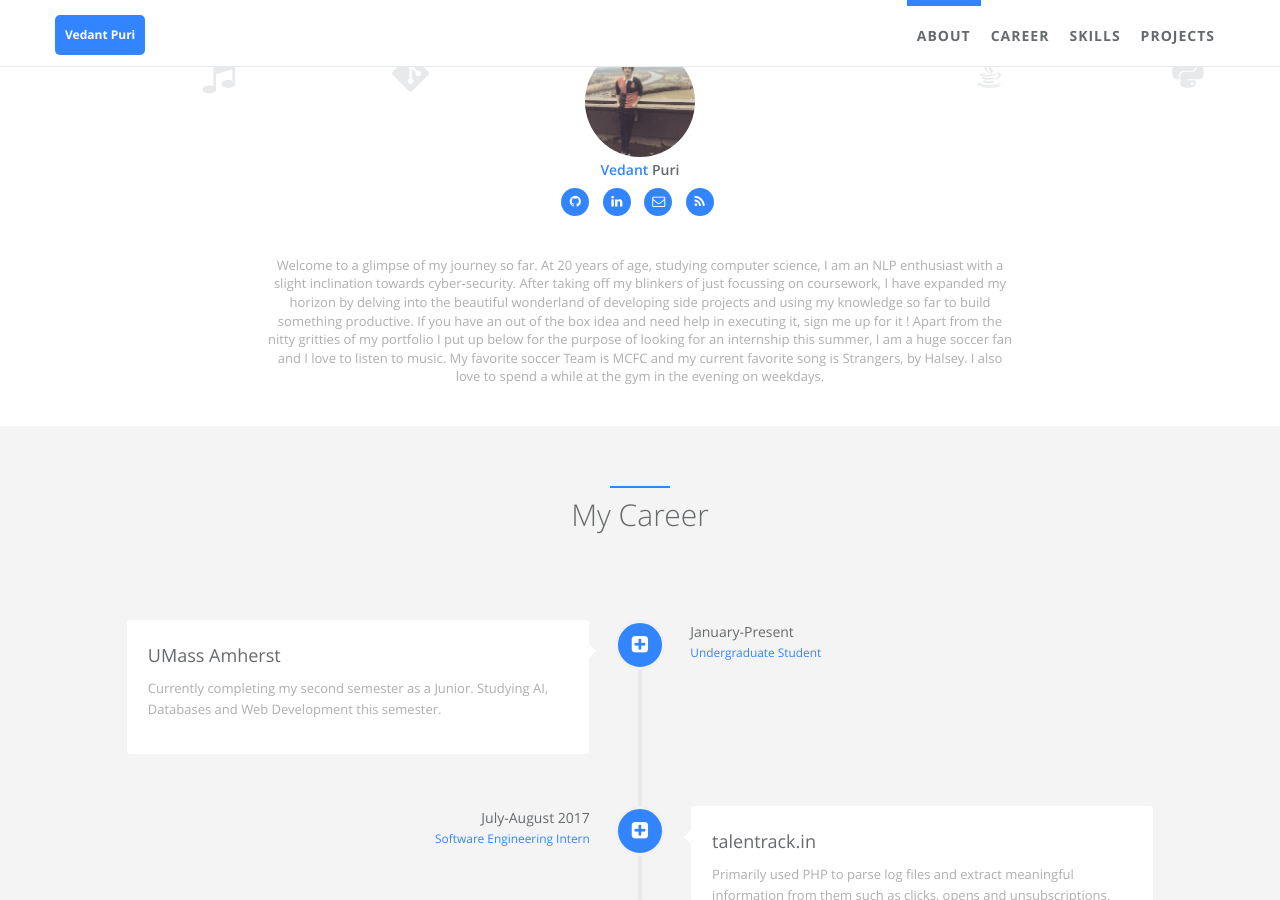
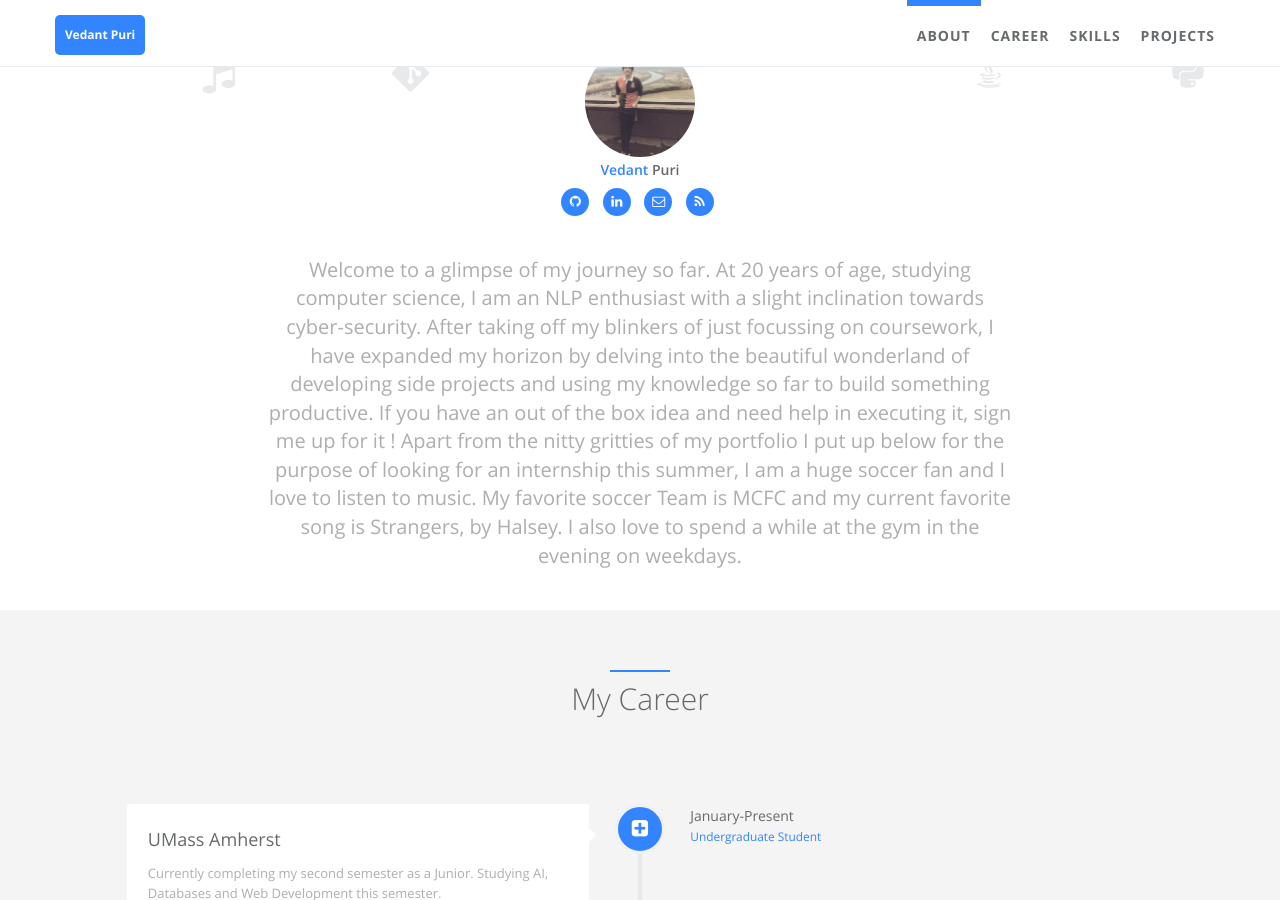
Before and after one commit to vedantpuri/vedantpuri.github.io, a Jekyll site: the page built from index.html, in a window 1280 px wide and 900 px high, scrolled down 569 px. Built offline with Jekyll 4.4.1, drawn with Linux system fonts in a browser that asks for light colours.

Commit message:
Modify nlu logo + tweak about.html

```diff
--- a/_data/index/projects.yml
+++ b/_data/index/projects.yml
@@ -5,7 +5,7 @@
   i18n: jalpc
   gh_user: mayankk2308
   repo: natural-language-unix
-  img: /static/assets/img/landing/nlu.jpg
+  img: /static/assets/img/landing/nlu.png
   desc: This program allows users to automate seemingly tedious and multi-step processes through the application of Unix commands using natural language.
 
 - name: Emoji Prediction
--- a/_includes/sections/about.html
+++ b/_includes/sections/about.html
@@ -58,7 +58,7 @@
     </div>
     <div class="row">
         <div class="col-lg-8 col-lg-offset-2 text-center m-t-lg m-b-lg wow zoomIn">
-            <p><span data-i18n="about_me.des">{{ site.author.desc }}</span></p>
+            <p style="font-size:20px"><span data-i18n="about_me.des">{{ site.author.desc }}</span></p>
         </div>
     </div>
 </div>
```
